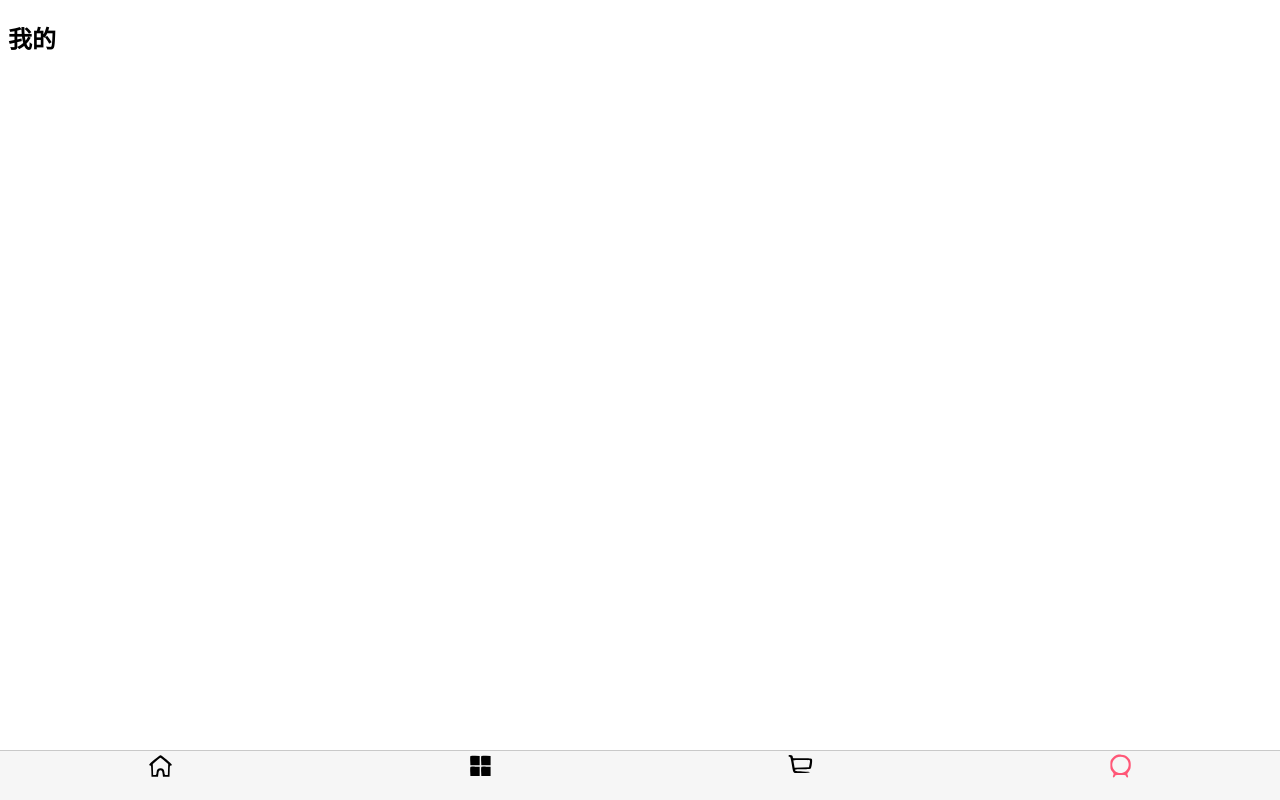
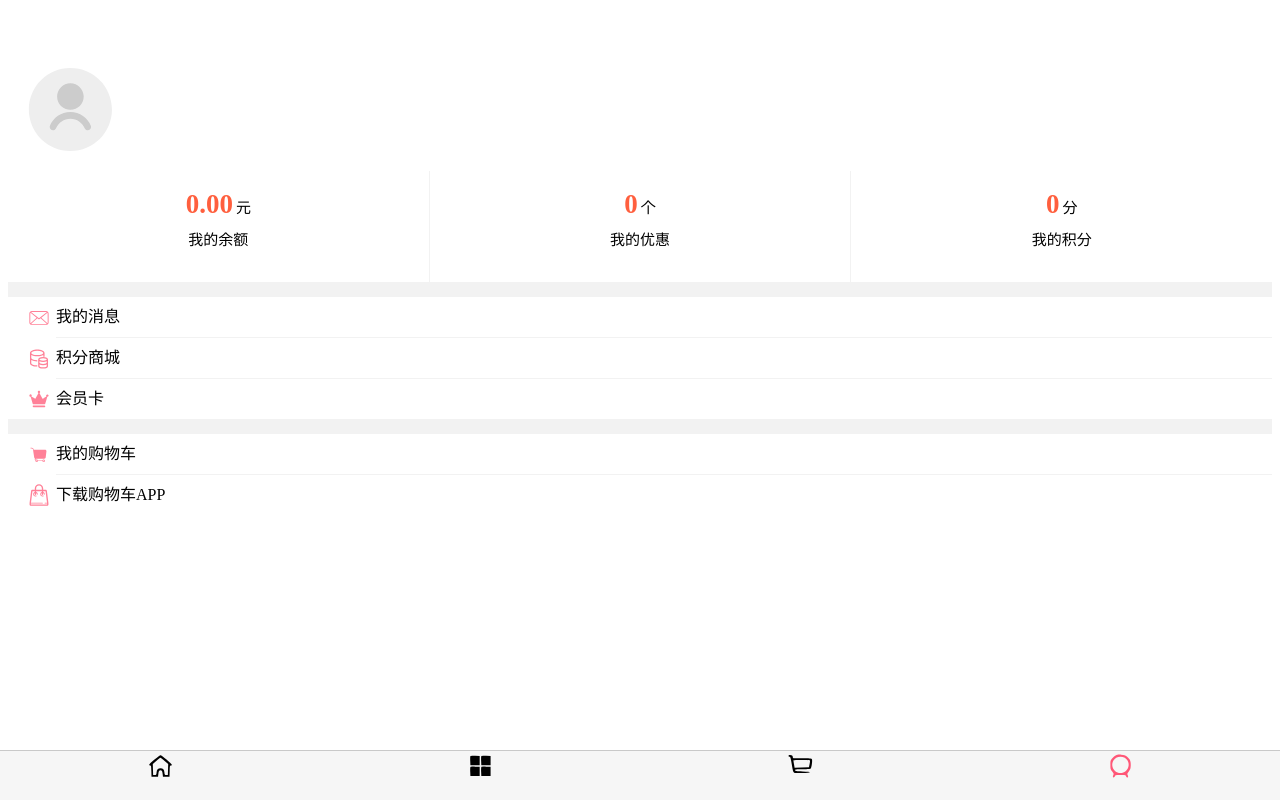
Before and after one commit to cyx-liam/mall, a Vue app: page /profile in a window 1280 px wide. Built offline with nearby package versions, Linux system fonts and the light colour scheme.

Commit message:
done profile

```diff
--- a/src/App.vue
+++ b/src/App.vue
@@ -1,5 +1,5 @@
 <template>
-  <div>
+  <div id="app">
     <!-- <keep-alive exclude="betail"> -->
       <keep-alive exclude="detail">
       <router-view></router-view>
--- a/src/components/content/goods/GoodsList.vue
+++ b/src/components/content/goods/GoodsList.vue
@@ -22,7 +22,7 @@
     .good-list {
         display: flex;
         flex-flow: wrap;
-        justify-content: space-around;
+        justify-content: space-evenly;
     }
     .good-list .item{
         width: 48%;
--- a/src/views/profile/Profile.vue
+++ b/src/views/profile/Profile.vue
@@ -1,15 +1,62 @@
 <template>
     <div>
-        <h2>我的</h2>
+        <nav-bar class="nav-bar"><div slot="conter">我的档案</div></nav-bar>
+        <user-info></user-info>
+        <account-info></account-info>
+        <info-list :infoList="orderList"></info-list>
+        <info-list :infoList="serviceList"></info-list>
+
     </div>
 </template>
 
 <script>
+    import UserInfo from './childComps/UserInfo.vue';
+    import AccountInfo from './childComps/AccountInfo.vue';
+    import InfoList from './childComps/InfoList.vue';
+
+    import NavBar from '../../components/common/navbar/NavBar.vue';
     export default {
-
+        components: {
+            NavBar,
+            UserInfo,
+            AccountInfo,
+            InfoList
+        },
+        data() {
+            return {
+                orderList: [
+                    {
+                        ico:require('../../assets/img/profile/message.svg'),
+                        info:"我的消息"
+                    },
+                    {
+                        ico:require('../../assets/img/profile/pointer.svg'),
+                        info:"积分商城"
+                    },
+                    {
+                        ico:require('../../assets/img/profile/vip.svg'),
+                        info:"会员卡"
+                    }
+                ],
+                serviceList:[
+                    {
+                        ico:require('../../assets/img/profile/cart.svg'),
+                        info:"我的购物车"
+                    },
+                    {
+                        ico:require('../../assets/img/profile/shopping.svg'),
+                        info:"下载购物车APP"
+                    }
+                ]
+            }
+        },
     }
 </script>
 
 <style scoped>
-
+    .nav-bar{
+        background-color: var(--color-tint);
+        color: #fff;
+        letter-spacing: 5px;
+    }
 </style>
--- /dev/null
+++ b/src/views/profile/childComps/AccountInfo.vue
@@ -0,0 +1,56 @@
+<template>
+    <div class="account">
+        <div class="account-item">
+            <div class="num">0.00<span>元</span></div>
+            <p>我的余额</p>
+        </div>
+        <div class="account-item">
+            <div class="num">0<span>个</span></div>
+            <p>我的优惠</p>
+        </div>
+        <div class="account-item">
+            <div class="num">0<span>分</span></div>
+            <p>我的积分</p>
+        </div>
+    </div>
+</template>
+
+<script>
+    export default {
+
+    }
+</script>
+
+<style scoped>
+    .account{
+        /* border: 1px solid #000; */
+        display: flex;
+
+    }
+    .account-item{
+        /* border: 1px solid #000; */
+        padding: 18px 0;
+        flex: 1;
+        text-align: center;
+        height: 100%;
+        border-right: 1px solid #f2f2f2;
+    }
+    .account-item:nth-of-type(3){
+        border-right:none;
+    }
+    .num{
+        color: #ff5f3e;
+        font-weight: bolder;
+        font-size: 27px;
+    }
+    .num span{
+        color: #000;
+        font-weight: normal;
+        font-size: 15px;
+        margin-left: 3px;
+    }
+    .account-item p{
+        margin-top: 8px;
+        font-size: 15px;
+    }
+</style>
--- /dev/null
+++ b/src/views/profile/childComps/InfoList.vue
@@ -0,0 +1,47 @@
+<template>
+    <div class="info-list">
+        <div class="item" v-for="item in infoList" :key="item.info">
+            <img :src="item.ico">
+            <span>{{item.info}}</span>
+        </div>
+    </div>
+</template>
+
+<script>
+    export default {
+        props: {
+            infoList: {
+                type: Array,
+                default(){
+                    return []
+                }
+            },
+        },
+    }
+</script>
+
+<style scoped>
+    .info-list{
+        /* border: 1px #000 solid; */
+        padding-left: 20px;
+        border-top: 15px solid #f2f2f2;
+    }
+    .item{
+        /* border: 1px #000 solid; */
+        display: flex;
+        align-items: center;
+        line-height: 40px;
+    }
+    .item img{
+        width: 22px;
+        margin-right: 6px;
+    }
+    .item span{
+        color: #000;
+        flex: 1;
+        border-bottom: thin #f2f2f2 solid;
+    }
+    .item:last-of-type span{
+        border-bottom: none;
+    }
+</style>
--- /dev/null
+++ b/src/views/profile/childComps/UserInfo.vue
@@ -0,0 +1,59 @@
+<template>
+    <div class="user">
+        <div class="head-img"><img src="../../../assets/img/profile/avatar.svg"></div>
+        <div class="info">
+            <div class="login">登录/注册</div>
+            <div class="phone">
+                <img src="../../../assets/img/profile/phone.svg">
+                <span>暂无绑定手机号</span>
+            </div>
+        </div>
+        <div class="arrow"><img src="../../../assets/img/common/arrow-left.svg"></div>
+    </div>
+</template>
+
+<script>
+    export default {
+
+    }
+</script>
+
+<style scoped>
+    .user{
+        display: flex;
+        align-items: center;
+        background-color: var(--color-tint);
+        padding: 10px 15px;
+    }
+    .head-img{
+        width:100px;
+        /* border: 1px solid #000; */
+    }
+    .head-img img{
+        width: 95%;
+    }
+    .info{
+        /* border: 1px solid #000; */
+        color: #fff;
+        flex: 1;
+    }
+    .info .login{
+        padding-left: 5px;
+        margin-bottom: 10px;
+    }
+    .info .phone{
+        display: flex;
+        align-items: center;
+    }
+    .info img{
+        width: 25px;
+    }
+    .arrow{
+        width: 30px;
+        text-align: right;
+        /* border: 1px solid #000; */
+    }
+    .arrow img{
+        width: 80%;
+    }
+</style>
```
